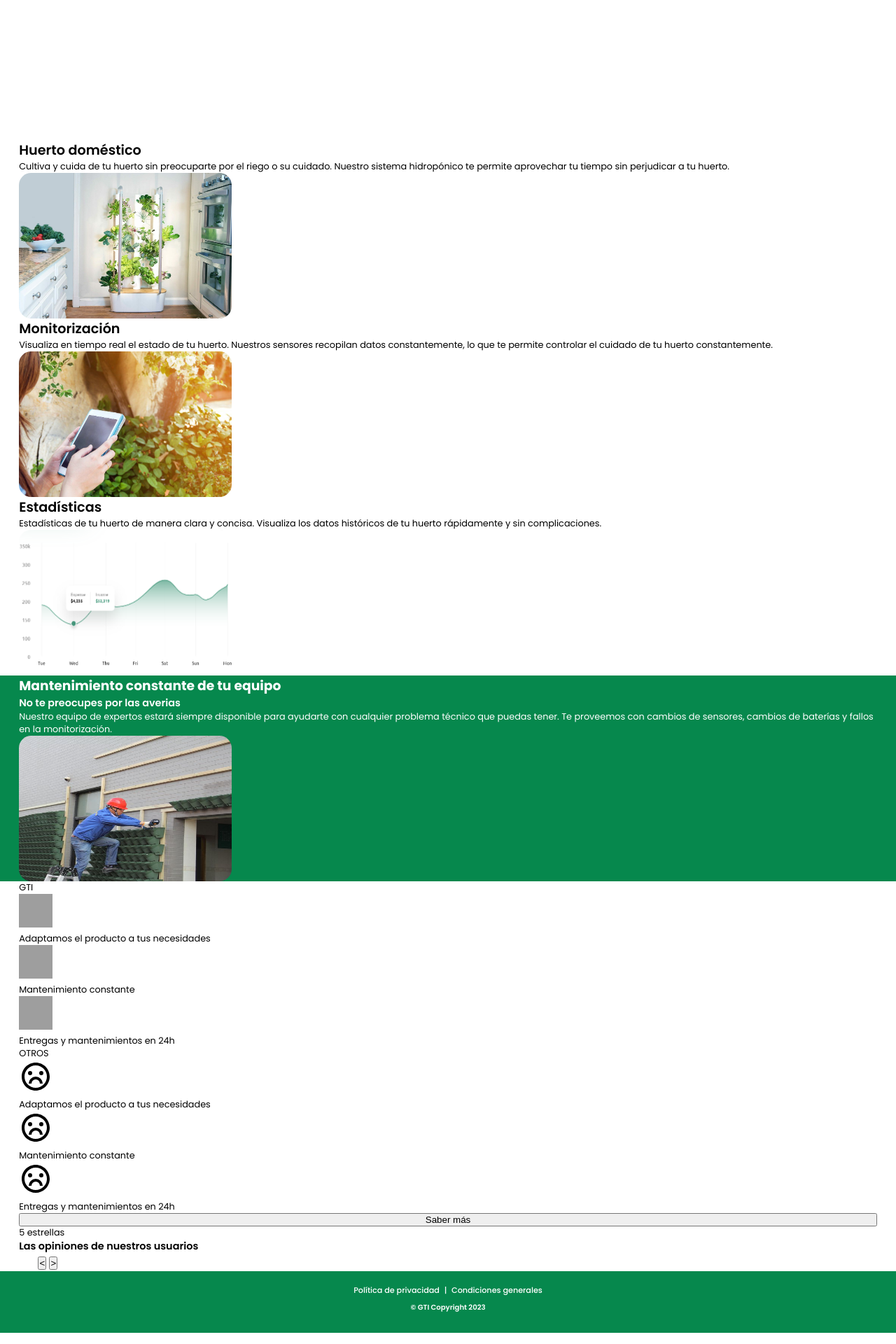
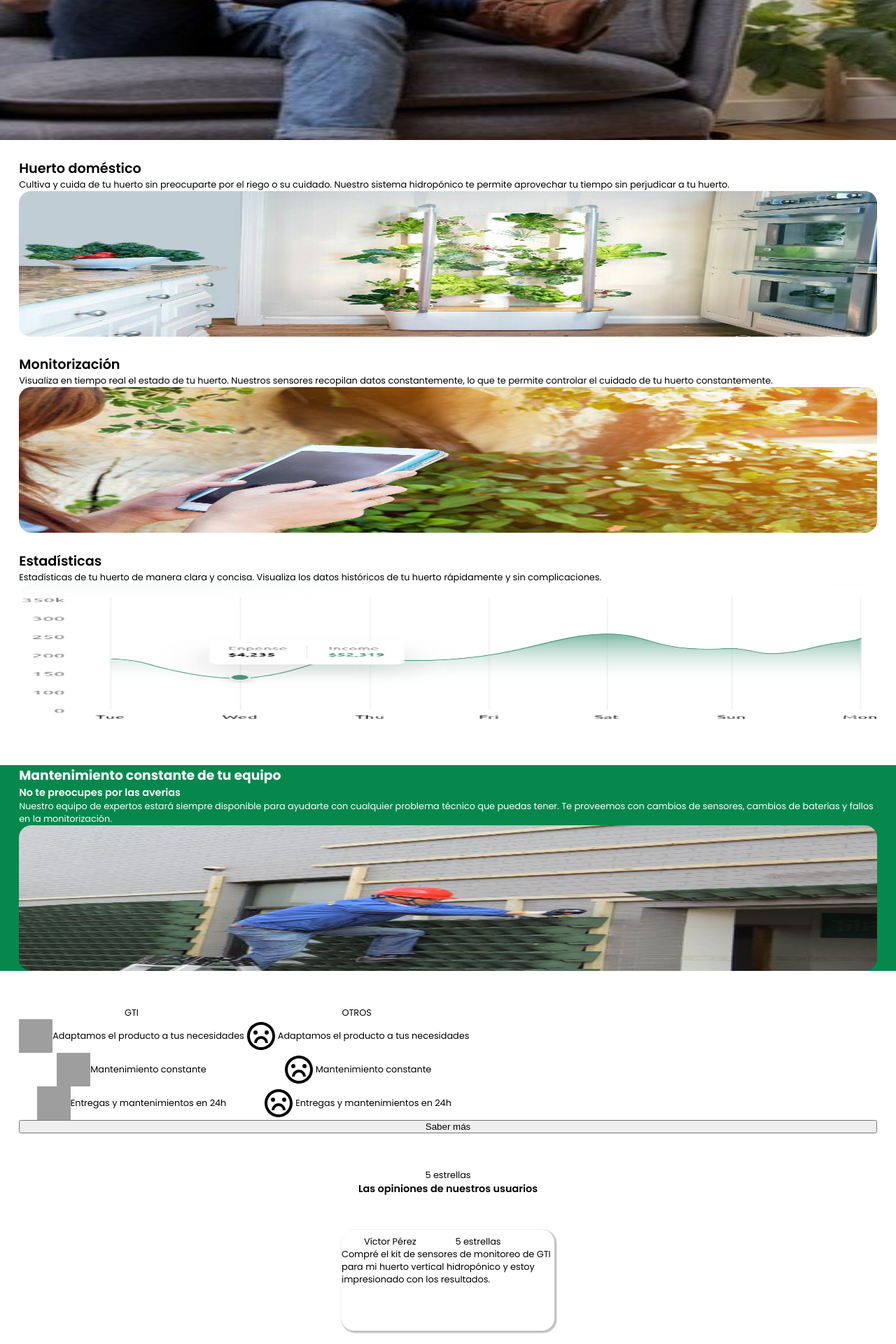
Before and after one commit to juandiazx/Huertodo, a PHP site: page / in a window 1280 px wide. Shown: the part 600-2520 px from the top of the page at 70% size. Run offline with PHP 8.4, Linux system fonts and the light colour scheme; grey boxes are pictures that could not be loaded.

Commit message:
perfilaciones-minimas-landing

```diff
--- a/src/app/css/estilos.css
+++ b/src/app/css/estilos.css
@@ -20,27 +20,11 @@
     --tamaño-28-letra: 1.6em;
 }
 
-/*Estilos del body*/
-body {
-    font-family: 'Poppins', sans-serif;
-    background-color: var(--main-color-white);
-    color: var(--main-color-black);
-}
-
-#landing-page-hero {
-    height: 100vh;
-    display: flex;
-    flex-direction: column;
-    justify-content: center;
-    align-content: center;
-    text-align: center;
-    /*background-image: url("images/8105c4aac55cf49fa54e3ca0a81f0e8a.png")Me parte desde el local storage*/
-}
-
 p {
     font-size: 0.8em;
     font-weight: 400;
 }
+
 h1 {
     font-weight: 800;
     font-size: 2em;
@@ -51,20 +35,8 @@ h2 {
     font-size: 1.2em;
 }
 
-/*Estilo del footer, lo más abajo de la pagina*/
-footer {
-    background-color: var(--second-color-green);
-    color: var(--main-color-white);
-}
-
 h3 {
     font-weight: 700;
-}
-
-/*Estilo de la seccion de mantenimiento en la landing page*/
-#seccion-mantenimiento {
-    background-color: var(--second-color-green);
-    color: var(--main-color-white);
 }
 
 /*Estilo para los parrafos SemiBold de un poco más de tamaño que los párrafos estándar*/
@@ -77,15 +49,13 @@ h3 {
 .imagenes-landing {
     height: 13em;
     border-radius: 1.1em;
-    display: flex;
-    width: 19em;
     max-width: 100%;
     align-content: center;
     justify-content: center;
 }
 
-/*El estilo que tendrán todas las secciones*/
-section {
+/*El estilo que tendrán las secciones hijas directas de body main y footer*/
+body>section, main>section,footer>section{
     padding-left: 1.7em;
     padding-right: 1.7em;
     display: flex;
@@ -94,23 +64,134 @@ section {
     align-content: center;
 }
 
-/*Estilo imagen LOGOTIPO del menu de navegacion*/
-.logo-menu-inicio {
-    width: 10em;
-    height: 7em;
+/*Margen de las secciones del main*/
+main>section, body>section{
+    margin-top: 1.6em;
+    margin-bottom: 1.6em;
 }
 
+/*Estilos del body*/
+body {
+    display: flex;
+    font-family: 'Poppins', sans-serif;
+    background-color: var(--main-color-white);
+    color: var(--main-color-black);
+    flex-direction: column;
+}
+
+/*Estilo de la seccion hero donde esta el CTA, primera pantalla de la landing page*/
+#landing-page-hero {
+    height: 100vh;
+    display: flex;
+    flex-direction: column;
+    justify-content: center;
+    text-align: center;
+    background-image: url("../images/8105c4aac55cf49fa54e3ca0a81f0e8a.png");
+    background-repeat: no-repeat;
+    background-size: 130% 100%;
+}
+
+/*------------------------Comienza seccion mantenimiento------------------------*/
+/*Estilo de la seccion de mantenimiento en la landing page*/
+#seccion-mantenimiento {
+    background-color: var(--second-color-green);
+    color: var(--main-color-white);
+}
+/*------------------------Termina seccion mantenimiento------------------------*/
+
+
+/*------------------------Comienza comparacion------------------------*/
 /*Estilo imagenes iconos de comparacion GTI OTROS en Landing*/
 #seccion-comparacion-nosotros img {
     width: 3em;
     height: 3em;
 }
 
+/*Estilo contenedor columnas de la comparación*/
+#columnas-listas-comparacion {
+    display: flex;
+    flex-direction: row;
+}
+
+/*Estilo de cada columna*/
+.lista-comparacion li,.lista-comparacion p, .lista-comparacion img{
+    display: flex;
+    align-content: center;
+    flex-wrap: wrap;
+    justify-content: center;
+    justify-items: center;
+    align-items: center;
+}
+/*------------------------Termina comparacion------------------------*/
+
+/*------------------------Comienza reseñas------------------------*/
+
+#seccion-resenyas {
+    display: flex;
+    flex-direction: column;
+    align-items: center;
+    justify-content: center;
+}
+
+/*Contenedor para estrellas reseñas*/
+#contenedor-estrellas-opiniones {
+    flex-direction: column;
+    margin-bottom: 3em;
+}
+/*Los parrafos de dentro del contenedor padre con las estrellas*/
+#contenedor-estrellas-opiniones>p {
+    display: flex;
+    justify-content: center;
+}
+/*Estilo contenedor donde deslizan todos los paneles*/
+#contenedor-reseñas-deslizables {
+    height: 9em;
+    box-shadow: 0.1em 0.1em 0.1em 0.1em rgba(0, 0, 0, 0.25);
+    border-radius: 1.1em;
+    display: flex;
+    width: 19em;
+    max-width: 100%;
+    align-content: center;
+    justify-content: center;
+}
+
+/*Contenedor para la cabecera de cada reseña que desliza*/
+#contenedor-cabecera-reseña {
+    display: flex;
+    flex-wrap: wrap;
+    margin-top: 0.5em;
+    margin-left: 2em;
+}
+
+/*Estilo contenedores de cada elemento de la cabecera de la reseña*/
+#contenedor-cabecera-reseña>div{
+    margin-right: 3.5em;
+}
+/*Estilo contenedor botones deslizables reseñas*/
+#contenedor-botones-deslizable-reseñas {
+    display: flex;
+    flex-direction: row;
+    flex-wrap: wrap;
+    margin-top: 1.7em;
+    justify-content: center;
+}
+
+/*Estilo botones pertenecen al contenedor de botones deslizables*/
+#contenedor-botones-deslizable-reseñas>button{
+    margin-left: 1em;
+    margin-right: 1em;
+}
+/*------------------------Termina reseñas------------------------*/
+
+/*------------------------Comienza footer------------------------*/
 /*Estilo footer*/
 #footer-bottom {
     height: 5.5em;
     padding-top: 1.2em;
+    background-color: var(--second-color-green);
+    color: var(--main-color-white);
 }
+
 /*Estilo secciones dentro del footer*/
 #footer-bottom section{
     display: flex;
@@ -119,12 +200,15 @@ section {
     font-weight: 500;
 }
 
-/*Estilo secciones dentro del footer*/
+/*Margen inferior del div dentro del footer*/
 #footer-bottom div{
     margin-bottom: 0.7em;
 }
 
+/*Estilo que poseen los enlaces de politica de privacidad y condiciones, margenes entre cada uno */
 #footer-bottom a{
     margin-right: 0.6em;
     margin-left: 0.6em;
 }
+
+/*------------------------Termina footer------------------------*/
--- a/src/app/css/main-menu.css
+++ b/src/app/css/main-menu.css
@@ -5,6 +5,17 @@
     --menu-height: 6rem;
 }
 
+/*Estilo imagen LOGOTIPO del menu de navegacion*/
+#logo-menu-inicio {
+    width: 10em;
+    height: 7em;
+}
+
+/*Icono de inicio sesión usuario*/
+#icono-inicio-sesion {
+    width: 3.7em;
+    height: 3.7em;
+}
 /*Estilo del menu principal*/
 #main-menu {
     background-color: var(--bg-color);
--- a/src/app/index.html
+++ b/src/app/index.html
@@ -21,14 +21,19 @@
 <!-- Comienza la cabecera-->
 <header>
     <nav id="main-menu">
-        <a href="index.html"><img src="images/logoGTI.svg" class="logo-menu-inicio"></a>
+        <!-- Logotipo Link Landing Page-->
+        <a href="index.html"><img src="images/logoGTI.svg" id="logo-menu-inicio"></a>
         <ul>
             <li><a href="#seccion1">Producto</a></li>
             <li><a href="#seccion2">Solicita el producto</a></li>
             <li><a href="#seccion3">Sobre nosotros</a></li>
         </ul>
 
-        <div class="menu-hamburguesa" id="menu-hamburguesa" onClick="toggleMenu(document.getElementById('main-menu'))">
+        <!-- Icono de iniciar sesion-->
+        <a href="index.html"><img id="icono-inicio-sesion" src="images/icono-usuario.png"></a>
+
+        <!-- Menu hamburguesa-->
+        <div class="menu-hamburguesa" onClick="toggleMenu(document.getElementById('main-menu'))">
             <div></div>
             <div></div>
             <div></div>
@@ -36,11 +41,12 @@
     </nav>
 </header>
 <!-- Comienza el full page hero landing page-->
-<section id="landing-page-hero">
+<div id="landing-page-hero">
     <h1>MONITORIZA TU HUERTO</h1>
     <p class="parrafo-negrita">Cuida tu huerto vertical desde cualquier parte sin ensuciarte las manos</p>
-    <button>PEDIR YA</button>
-</section>
+    <!--Call To Action-->
+    <button id="call-to-action">PEDIR YA</button>
+</div>
 
 <!-- Comienza la sección primera de explicación general-->
 <main>
@@ -75,8 +81,9 @@
 
 <!-- Comienza la sección de comparación social-->
 <section id="seccion-comparacion-nosotros">
+    <div id="columnas-listas-comparacion">
         <!--primera lista ul-->
-    <div id="primera-lista-comparacion">
+        <div class="lista-comparacion">
             <p>GTI</p>
             <ul>
                 <li>
@@ -94,7 +101,7 @@
             </ul>
         </div>
         <!--segunda lista ul-->
-    <div id="segunda-lista-comparacion">
+        <div class="lista-comparacion">
             <p>OTROS</p>
             <ul>
                 <li>
@@ -111,19 +118,39 @@
                 </li>
             </ul>
         </div>
+    </div>
+    <!--Boton Saber Más-->
     <button>Saber más</button>
 </section>
 <!-- Termina la sección de comparación social-->
 
 <!-- Comienza la sección de reseñas-->
-<section id="seccion-reseñas">
-    <div><p>5 estrellas</p></div>
+<section id="seccion-resenyas">
+    <div id="contenedor-estrellas-opiniones">
+        <p>5 estrellas</p>
         <p class="parrafo-negrita">Las opiniones de nuestros usuarios</p>
-    <section id="deslizable-reseñas">
-        <section id="panel-deslizable-reseñas">
-
+    </div>
+    <!--Sección panel deslizable y sus botones-->
+    <section id="contenedor-resenyas-botones">
+        <!--Panel deslizable-->
+        <section id="contenedor-reseñas-deslizables">
+            <!--Reseña concreta usuario-->
+            <section id="primera-reseña">
+                <!--Cabecera cada reseña-->
+                <div id="contenedor-cabecera-reseña">
+                    <div>
+                        <p>Víctor Pérez</p>
+                    </div>
+                    <div>
+                        <p>5 estrellas</p>
+                    </div>
+                </div>
+                <!--Texto reseña persona-->
+                <div><p>Compré el kit de sensores de monitoreo de GTI para mi huerto vertical hidropónico y estoy impresionado con los resultados. </p></div>
             </section>
-        <div id="botones-deslizable-reseñas">
+        </section>
+        <!--Botones para mover deslizables-->
+        <div id="contenedor-botones-deslizable-reseñas">
             <button><</button>
             <button>></button>
         </div>
@@ -134,9 +161,11 @@
 <!-- Comienza el footer-->
 <footer id="footer-bottom" role="contentinfo">
     <section>
+        <!--Contenedor con los links de texto-->
         <div>
             <a href="#">Política de privacidad</a>|<a href="#">Condiciones generales</a>
         </div>
+        <!--Parrafo con el nombre de la empresa y el copyright-->
         <p class="parrafo-negrita">© GTI Copyright 2023</p>
     </section>
 </footer>
```
Also changed, not shown: src/app/images/8105c4aac55cf49fa54e3ca0a81f0e8a.png, src/app/images/equipo-imagen.png (renamed from src/app/images/I’ve always wanted to be a teacher 🌱_ (1).png), src/app/images/icono-usuario.png (added), src/app/images/usuarioSesion.png (added). Lines whose indentation alone changed are shown as unchanged.
